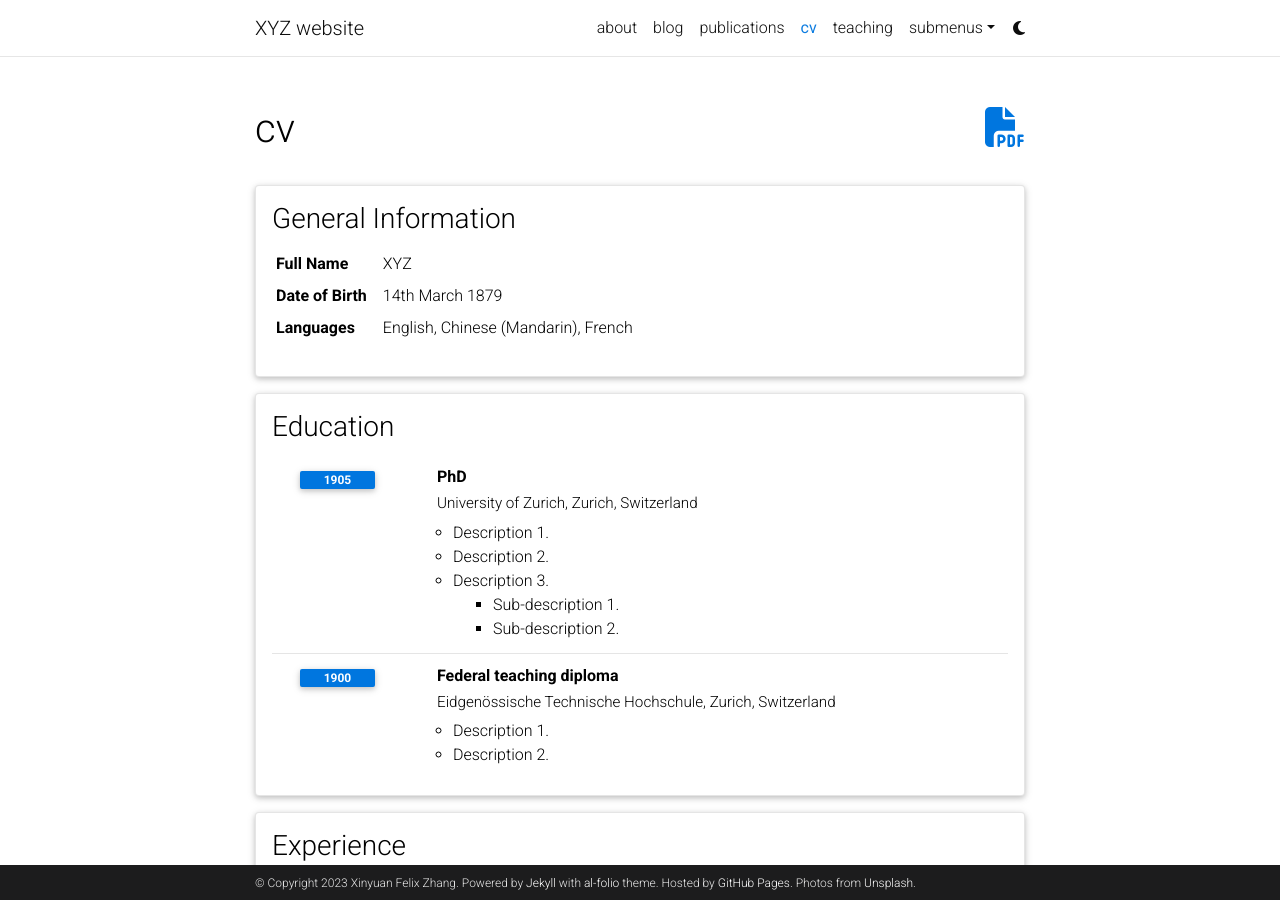
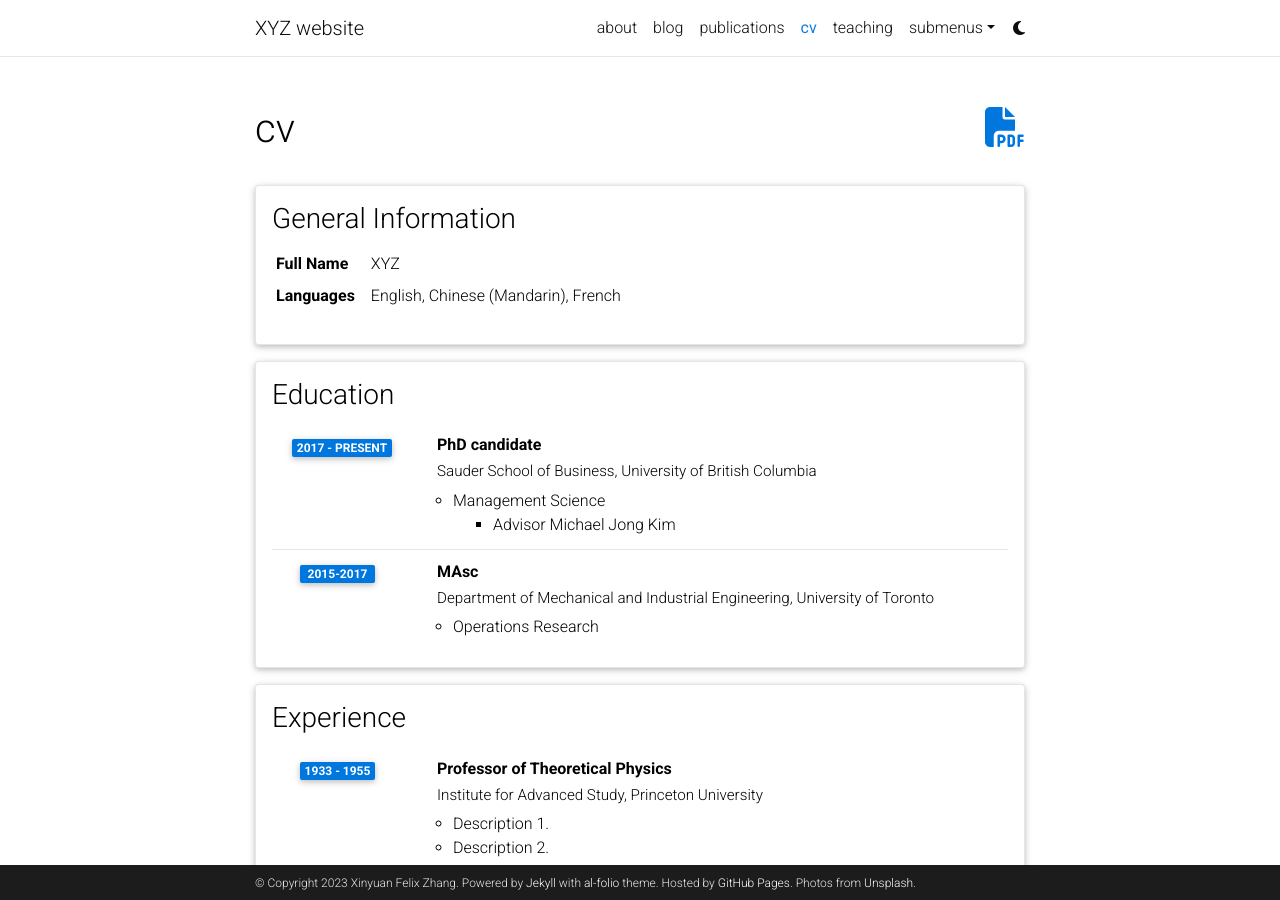
Before and after one commit to xyz2023ca/xyz2023ca.github.io, a Jekyll site: the page built from _pages/cv.md, in a window 1280 px wide and 900 px high. Built offline with Jekyll 4.4.1, drawn with Linux system fonts in a browser that asks for light colours; comment, search, counter and statistics services are not loaded; a style sheet for code colours, icons or effects is not loaded.

Commit message:
Update cv.yml

```diff
--- a/_data/cv.yml
+++ b/_data/cv.yml
@@ -3,30 +3,27 @@
   contents:
     - name: Full Name
       value: XYZ
-    - name: Date of Birth
-      value: 14th March 1879
+    #- name: Date of Birth
+    # value: 14th March 1879
     - name: Languages
       value: English, Chinese (Mandarin), French
 
 - title: Education
   type: time_table
   contents:
-    - title: PhD
-      institution: University of Zurich, Zurich, Switzerland
-      year: 1905
+    - title: PhD candidate
+      institution: Sauder School of Business, University of British Columbia
+      year: 2017 - present
       description:
-        - Description 1.
-        - Description 2.
-        - title: Description 3.
+        - title: Management Science
           contents:
-            - Sub-description 1.
-            - Sub-description 2.
-    - title: Federal teaching diploma
-      institution: Eidgenössische Technische Hochschule, Zurich, Switzerland
-      year: 1900
+            - Advisor Michael Jong Kim
+
+    - title: MAsc
+      institution: Department of Mechanical and Industrial Engineering, University of Toronto
+      year: 2015-2017
       description:
-        - Description 1.
-        - Description 2.
+        - Operations Research
 
 - title: Experience
   type: time_table
```
